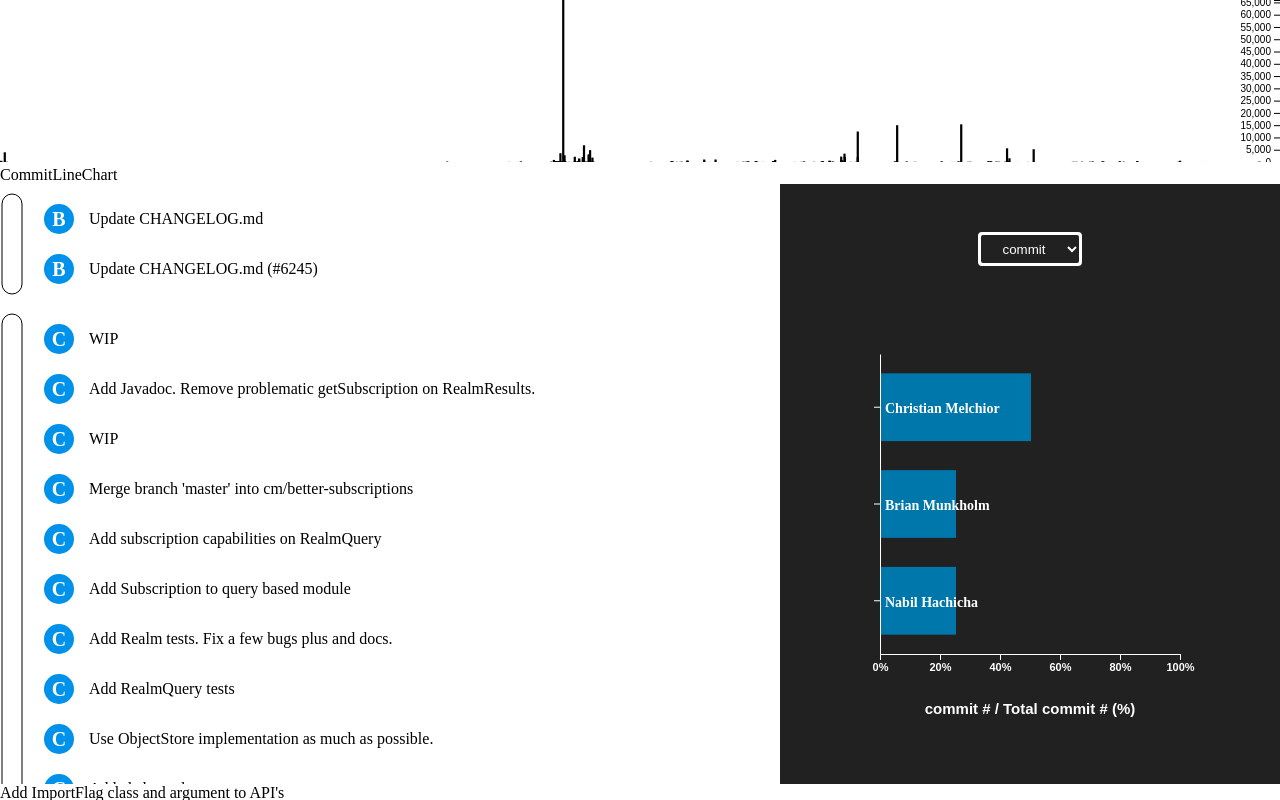
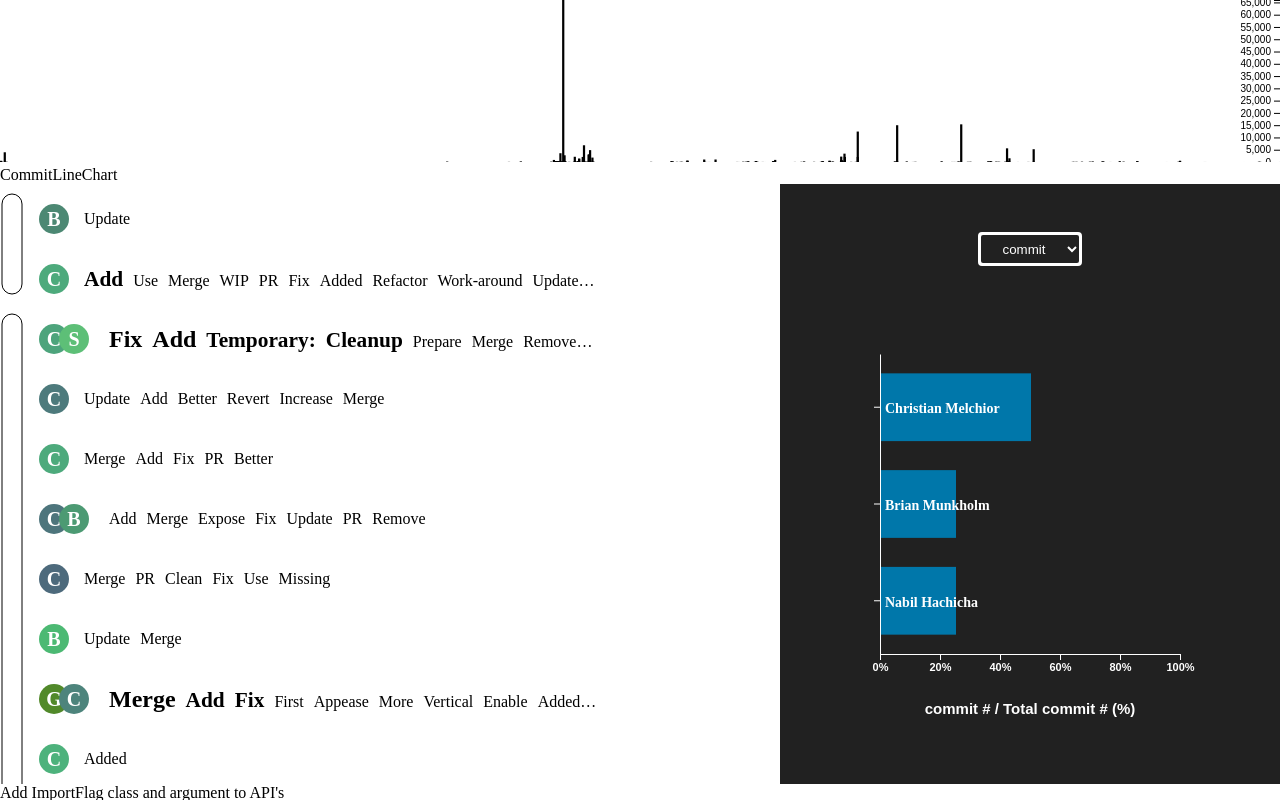
Before and after one commit to githru/githru-vscode-ext, a React (Create React App) app in the folder packages/view/: page / in a window 1280 px wide. Shown: the top 800 px of the page. Built offline with nearby package versions, Linux system fonts and the light colour scheme.

Commit message:
feat(view): Turn data about summary and apply color visualizing

```diff
--- a/packages/view/src/components/VerticalClusterList/Summary/Summary.scss
+++ b/packages/view/src/components/VerticalClusterList/Summary/Summary.scss
@@ -18,11 +18,6 @@
   border-radius: $border--radius;
 }
 
-// body {
-//     background-color: #fff;
-//     color: #222
-// }
-
 .entire {
   width: 85%;
   margin-left: 20px;
@@ -32,10 +27,9 @@
   align-items: center;
   width: 85%;
   padding-top: 10px;
-  padding-bottom: 10px;
 }
 
-.commit {
+.summary {
   display: flex;
   align-items: center;
   flex-direction: row;
@@ -46,6 +40,7 @@
 .nameBox {
   display: flex;
   justify-content: center;
+  position: relative;
 }
 
 .name {
@@ -55,19 +50,43 @@
   width: 30px;
   height: 30px;
   font-weight: bold;
-  background-color: $blue-light-A700;
-  color: white;
+
+  color: $white;
   justify-content: center;
   align-items: center;
   text-align: center;
   font-size: 15pt;
+  margin-left: -5px;
+  margin-right: -5px;
 
-  &::after {
+  &:hover {
     @include animation();
+    background-color: $gray-200 !important;
+    color: $black !important;
+
+    &:first-child {
+      margin-right: 10px;
+    }
   }
 
-  &:hover {
-    background-color: $blue-light-A200;
+  &:nth-child(2n){
+    &:hover {
+      @include animation();
+      margin-right: 10px;
+    }
+
+    &:first-child {
+      margin-right: 10px;
+    }
+
+    &:last-child {
+      margin-right: 0px;
+    }
+  }
+
+  &:nth-child(3n):hover {
+    @include animation();
+    margin-right: 10px;
   }
 }
 
@@ -78,9 +97,7 @@
 
   &::after {
     @include animation();
-
     @include shadow();
-
     @include border(5px);
 
     content: attr(data-tooltip-text);
@@ -103,15 +120,46 @@
 
   &:hover::after {
     left: 100%;
-    background-color: rgba(0, 119, 170, 0.8);
+    background-color: rgba(34, 34, 34, 0.8);
     opacity: 1;
   }
 }
 
-.message {
+.keywords {
   width: 100%;
   white-space: nowrap;
   overflow: hidden;
   text-overflow: ellipsis;
   margin-left: 15px;
 }
+
+.keyword {
+  margin-left: 5px;
+  margin-right: 5px;
+
+  &:hover {
+    @include animation();
+    font-weight: 700;
+    cursor: pointer;
+  }
+
+  &.large {
+    font-size: 18pt;
+    font-weight: 900;
+
+    &:hover {
+      @include animation();
+      cursor: pointer;
+    }
+  }
+
+  &.medium {
+    font-size: 16pt;
+    font-weight: 700;
+
+    &:hover {
+      @include animation();
+      cursor: pointer;
+    }
+  }
+}
--- a/packages/view/src/components/VerticalClusterList/Summary/Summary.tsx
+++ b/packages/view/src/components/VerticalClusterList/Summary/Summary.tsx
@@ -1,7 +1,10 @@
+import { nanoid } from "nanoid";
+
 import type { GlobalProps } from "types";
 
-import type { Commit, Author, Cluster } from "./Summary.type";
-import { getInitData } from "./Summary.util";
+import type { Cluster, Keyword } from "./Summary.type";
+import { getColorValue, getInitData } from "./Summary.util";
+
 import "./Summary.scss";
 
 const Summary = ({ data }: GlobalProps) => {
@@ -10,28 +13,52 @@ const Summary = ({ data }: GlobalProps) => {
   return (
     <div className="entire">
       {info.map((cluster: Cluster) => {
+        const nameBoxId = nanoid();
+        const keywordsId = nanoid();
+
         return (
-          <div className="cluster" key={cluster.id}>
-            {cluster.commits.map((commit: Commit) => {
-              return (
-                <p className="commit" key={commit.commitId}>
-                  <span className="nameBox">
-                    {commit.authorNames.map((authorName: Author) => {
+          <div className="cluster" key={cluster.clusterId}>
+            <p className="summary" key={cluster.summary.summaryId}>
+              <span className="nameBox" key={nameBoxId}>
+                {cluster.summary.authorNames.map(
+                  (authorArray: Array<string>) => {
+                    return authorArray.map((authorName: string) => {
+                      const colorValue = getColorValue(authorName);
                       return (
                         <span
-                          key={authorName.id}
-                          className="name"
-                          data-tooltip-text={authorName.name}
+                          key={authorName}
+                          className={["name"].join(" ")}
+                          data-tooltip-text={authorName}
+                          style={{ backgroundColor: colorValue }}
                         >
-                          {authorName.name.slice(0, 1)}
+                          {authorName.slice(0, 1)}
                         </span>
                       );
-                    })}
-                  </span>
-                  <span className="message">{commit.message}</span>
-                </p>
-              );
-            })}
+                    });
+                  }
+                )}
+              </span>
+              <span className="keywords" key={keywordsId}>
+                {cluster.summary.keywords.map((keyword: Keyword) => {
+                  let size = "";
+
+                  if (keyword.count > 6) size = "large";
+                  else if (keyword.count > 3) size = "medium";
+                  else size = "small";
+
+                  const keywordId = nanoid();
+
+                  return (
+                    <span
+                      className={["keyword", size].join(" ")}
+                      key={keywordId}
+                    >
+                      {keyword.keyword}
+                    </span>
+                  );
+                })}
+              </span>
+            </p>
           </div>
         );
       })}
--- a/packages/view/src/components/VerticalClusterList/Summary/Summary.util.ts
+++ b/packages/view/src/components/VerticalClusterList/Summary/Summary.util.ts
@@ -2,39 +2,85 @@ import { nanoid } from "nanoid";
 
 import type { GlobalProps, CommitNode } from "types";
 
-import type { Cluster, Commit } from "./Summary.type";
+import type { Cluster } from "./Summary.type";
 
 export function getInitData({ data }: GlobalProps) {
   const clusters: Cluster[] = [];
 
   data.map((clusterNode) => {
     const cluster: Cluster = {
-      id: nanoid(),
-      commits: [],
+      clusterId: clusterNode.commitNodeList[0].taskId,
+      summary: {
+        summaryId: nanoid(),
+        authorNames: [],
+        keywords: [],
+      },
     };
 
-    const commitArray: Commit[] = [];
+    clusterNode.commitNodeList.map((commitNode: CommitNode) => {
+      // set names
+      const authorSet: Set<string> = new Set();
+      commitNode.commit.author.names.map((name) => {
+        authorSet.add(name.trim());
+        return name.trim();
+      });
 
-    clusterNode.commitNodeList.map((commitNode: CommitNode) => {
-      const temp = {
-        commitId: commitNode.commit.id,
-        authorNames: commitNode.commit.author.names.map((name) => ({
-          id: nanoid(),
-          name: name.trim(),
-        })),
-        message: commitNode.commit.message,
+      cluster.summary.authorNames.push(Array.from(authorSet));
+
+      // set keywords
+      const keywordObject = {
+        keyword: commitNode.commit.message.split(" ")[0],
+        count: 1,
       };
 
-      commitArray.push(temp);
+      const findKeywordIndex = cluster.summary.keywords.findIndex(
+        (key) => key.keyword === commitNode.commit.message.split(" ")[0]
+      );
 
-      cluster.commits = commitArray;
+      if (findKeywordIndex === -1) cluster.summary.keywords.push(keywordObject);
+      else {
+        cluster.summary.keywords[findKeywordIndex].count += 1;
+      }
 
-      return temp;
+      cluster.summary.keywords.sort((a, b) => b.count - a.count);
+
+      return commitNode;
     });
 
+    // remove name overlap
+    const authorsSet = cluster.summary.authorNames.reduce(
+      (set, authorArray) => {
+        authorArray.forEach((author) => {
+          set.add(author);
+        });
+        return set;
+      },
+      new Set()
+    );
+
+    cluster.summary.authorNames = [];
+
+    cluster.summary.authorNames.push(Array.from(authorsSet) as Array<string>);
+
     clusters.push(cluster);
+
     return cluster;
   });
 
   return clusters;
 }
+
+export function getColorValue(name: string) {
+  let result = "";
+  const random = Math.floor(Math.random() * 100 + 1);
+
+  const total = [];
+
+  for (let i = 0; i < 3; i += 1) {
+    total.push(name[i].charCodeAt(0) + (i === 1 ? random : 10));
+  }
+
+  result = `rgb(${total.join(", ")})`;
+
+  return result;
+}
--- a/packages/view/src/components/VerticalClusterList/Summary/index.ts
+++ b/packages/view/src/components/VerticalClusterList/Summary/index.ts
@@ -1,2 +1,2 @@
 export { default as Summary } from "./Summary";
-export type { Commit, Cluster, Author } from "./Summary.type";
+export type { Cluster } from "./Summary.type";
```
Also changed, not shown: packages/view/src/components/VerticalClusterList/Summary/Summary.type.ts (+9 -9 lines).
